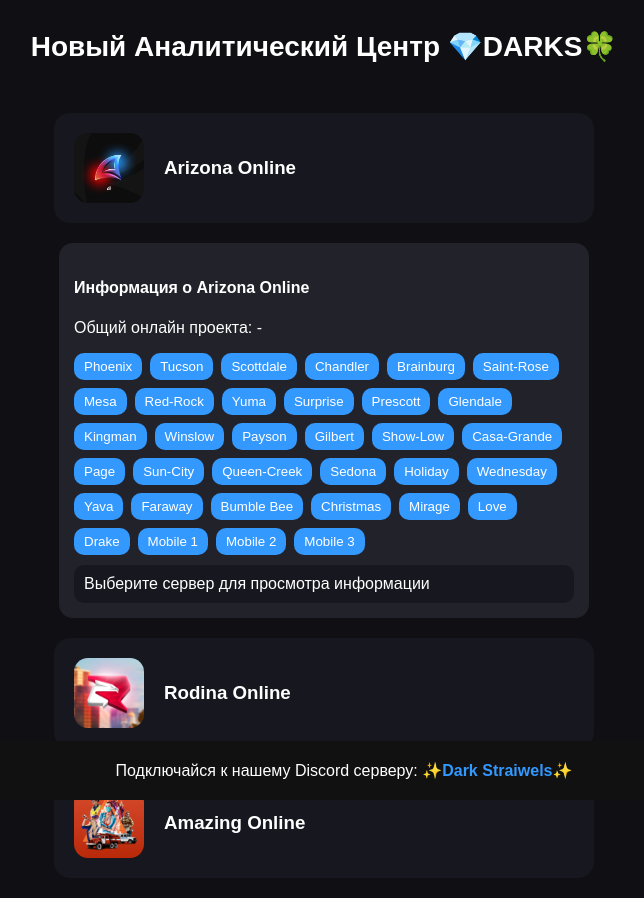
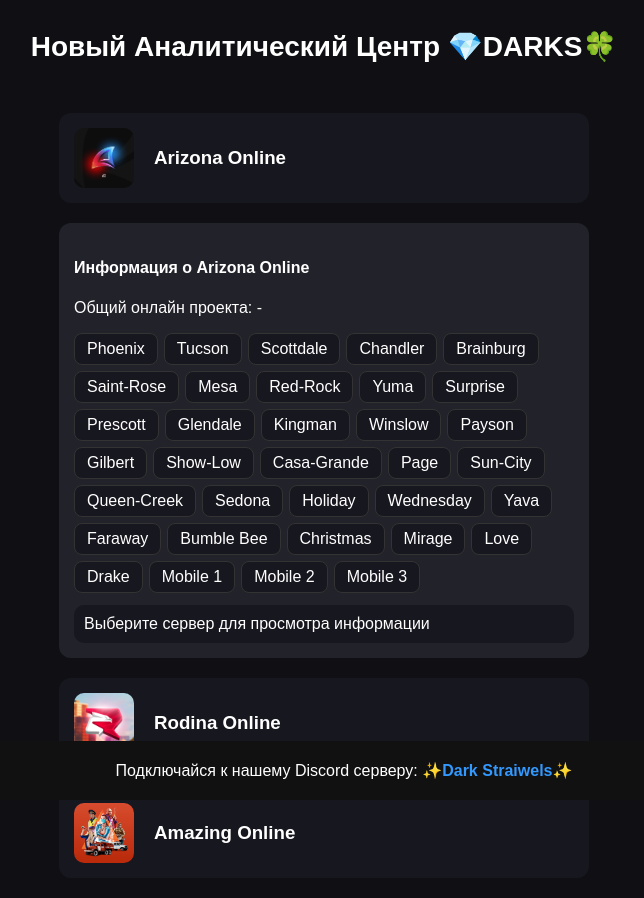
Before and after one commit to AndreyDiaz61826/analytics-backend, a website: page index.html in a window 1280 px wide. Both pictures are taken after a click on the element "Arizona Online". Shown: the whole page, without its empty margins (316-960 px from the left). Drawn offline with Linux system fonts and the light colour scheme.

Commit message:
Update index.html

```diff
--- a/index.html
+++ b/index.html
@@ -6,78 +6,28 @@
 <title>Аналитический Центр 💎DARKS🍀</title>
 <style>
 body {
-    background: #0f0f14;
-    font-family: Arial, sans-serif;
-    color: white;
-    margin: 0;
-    padding: 0;
+  margin:0; padding:0; font-family: Arial, sans-serif; background:#0f0f14; color:white;
 }
 header {
-    text-align: center;
-    padding: 30px 20px;
-    font-size: 28px;
-    font-weight: bold;
+  text-align:center; padding:30px 20px; font-size:28px; font-weight:bold;
 }
 .project-card {
-    background: #17171f;
-    padding: 20px;
-    border-radius: 16px;
-    margin: 20px auto;
-    max-width: 500px;
-    display: flex;
-    align-items: center;
-    gap: 20px;
-    cursor: pointer;
-    transition: 0.3s;
+  display:flex; align-items:center; gap:20px;
+  background:#17171f; padding:15px; border-radius:12px;
+  margin:20px auto; max-width:500px; cursor:pointer; transition:0.3s;
 }
-  .project-card:hover { transform: scale(1.03); }
-  .project-icon {
-    width: 70px;
-    height: 70px;
-    object-fit: cover;
-    border-radius: 14px;
+.project-card:hover { transform: scale(1.02); }
+.project-icon { width:60px; height:60px; border-radius:10px; object-fit:cover; }
+.project-info { display:none; background:#22222a; border-radius:12px; padding:15px; margin:10px auto; max-width:500px; }
+.server-tabs { display:flex; flex-wrap:wrap; gap:6px; margin-top:10px; }
+.server-tab {
+  padding:6px 12px; border-radius:8px; cursor:pointer; background:#17171f;
+  border:1px solid #333; transition:0.3s;
 }
-  .project-info {
-    display: none;
-    background: #22222a;
-    border-radius: 14px;
-    padding: 15px;
-    margin: 10px auto;
-    max-width: 500px;
-  }
-  .server-list {
-    margin-top: 10px;
-    display: flex;
-    flex-wrap: wrap;
-    gap: 8px;
-  }
-  .server-list button {
-    padding: 6px 10px;
-    border-radius: 10px;
-    border: none;
-    cursor: pointer;
-    background: #3399ff; /* синий цвет */
-    color: white;
-    transition: 0.3s;
-  }
-  .server-list button:hover { background: #1c75d0; }
-  .server-info {
-    margin-top: 10px;
-    padding: 10px;
-    background: #17171f;
-    border-radius: 10px;
-    white-space: pre-line;
-  }
-  footer {
-    text-align: center;
-    padding: 20px;
-    background: #111;
-    font-size: 16px;
-    position: fixed;
-    bottom: 0;
-    width: 100%;
-  }
-  footer a { color: #3399ff; text-decoration: none; font-weight: bold; }
+.server-tab.active { background:#333; border-color:#555; }
+.server-info { margin-top:12px; padding:10px; background:#17171f; border-radius:10px; white-space:pre-line; }
+footer { text-align:center; padding:20px; background:#111; font-size:16px; position:fixed; bottom:0; width:100%; }
+footer a { color:#3399ff; text-decoration:none; font-weight:bold; }
 </style>
 </head>
 <body>
@@ -92,7 +42,7 @@
 <div id="arizona" class="project-info">
   <h4>Информация о Arizona Online</h4>
   <p>Общий онлайн проекта: -</p>
-  <div class="server-list" id="arizona-servers"></div>
+  <div class="server-tabs" id="arizona-servers"></div>
   <div class="server-info" id="arizona-server-info">Выберите сервер для просмотра информации</div>
 </div>
 
@@ -104,7 +54,7 @@
 <div id="rodina" class="project-info">
   <h4>Информация о Rodina Online</h4>
   <p>Общий онлайн проекта: -</p>
-  <div class="server-list" id="rodina-servers"></div>
+  <div class="server-tabs" id="rodina-servers"></div>
   <div class="server-info" id="rodina-server-info">Выберите сервер для просмотра информации</div>
 </div>
 
@@ -116,7 +66,7 @@
 <div id="amazing" class="project-info">
   <h4>Информация о Amazing Online</h4>
   <p>Общий онлайн проекта: -</p>
-  <div class="server-list" id="amazing-servers"></div>
+  <div class="server-tabs" id="amazing-servers"></div>
   <div class="server-info" id="amazing-server-info">Выберите сервер для просмотра информации</div>
 </div>
 
@@ -126,39 +76,45 @@
 
 <script>
 const projects = {
-  arizona: [
+  arizona:[
     "Phoenix","Tucson","Scottdale","Chandler","Brainburg","Saint-Rose","Mesa","Red-Rock",
     "Yuma","Surprise","Prescott","Glendale","Kingman","Winslow","Payson","Gilbert",
     "Show-Low","Casa-Grande","Page","Sun-City","Queen-Creek","Sedona","Holiday","Wednesday",
     "Yava","Faraway","Bumble Bee","Christmas","Mirage","Love","Drake","Mobile 1","Mobile 2","Mobile 3"
   ],
-  rodina: [
+  rodina:[
     "Центральный округ","Южный округ","Северный округ","Восточный округ","Западный округ",
     "Приморский округ","Федеральный округ","Москва","Санкт-Петербург"
   ],
-  amazing: [
+  amazing:[
     "RED","YELLOW","GREEN","AZURE","SILVER","ROSE","BLACK","SKY","TITAN","X","FIRE","LIME"
   ]
 };
 
 function toggleProject(projectId){
-  const el = document.getElementById(projectId);
-  el.style.display = el.style.display==='block'?'none':'block';
+  const el=document.getElementById(projectId);
+  el.style.display=el.style.display==='block'?'none':'block';
   if(el.style.display==='block') renderServers(projectId);
 }
 
 function renderServers(projectId){
-  const container = document.getElementById(projectId+'-servers');
+  const container=document.getElementById(projectId+'-servers');
   container.innerHTML='';
   projects[projectId].forEach(server=>{
-    const btn=document.createElement('button');
-    btn.textContent=server;
-    btn.onclick=()=>showServerInfo(projectId, server);
-    container.appendChild(btn);
+    const tab=document.createElement('div');
+    tab.textContent=server;
+    tab.className='server-tab';
+    tab.onclick=(e)=>{
+      // снять актив с других
+      Array.from(container.children).forEach(c=>c.classList.remove('active'));
+      e.currentTarget.classList.add('active');
+      showServerInfo(projectId,server);
+    };
+    container.appendChild(tab);
   });
 }
 
-function showServerInfo(projectId, server){
+function showServerInfo(projectId,server){
   const infoEl=document.getElementById(projectId+'-server-info');
   infoEl.textContent=
 `Название сервера: ${server}
```
Lines whose indentation alone changed are shown as unchanged.
